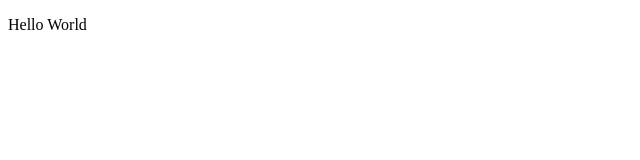
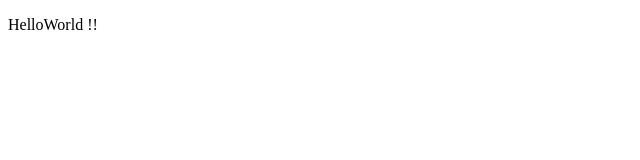
Before and after one commit to mohammadsaud-0110/ASOS_clone, a plain HTML site: page mayur.html in a window 1280 px wide. Shown: the full height of the page, 0-640 px from the left. Drawn offline with Linux system fonts and the light colour scheme.

Commit message:
day2 progress lead

```diff
--- a/mayur.html
+++ b/mayur.html
@@ -7,6 +7,6 @@
     <title>Document</title>
 </head>
 <body>
-    <p>Hello World</p>
+    <p>HelloWorld !!</p>
 </body>
 </html>
```
